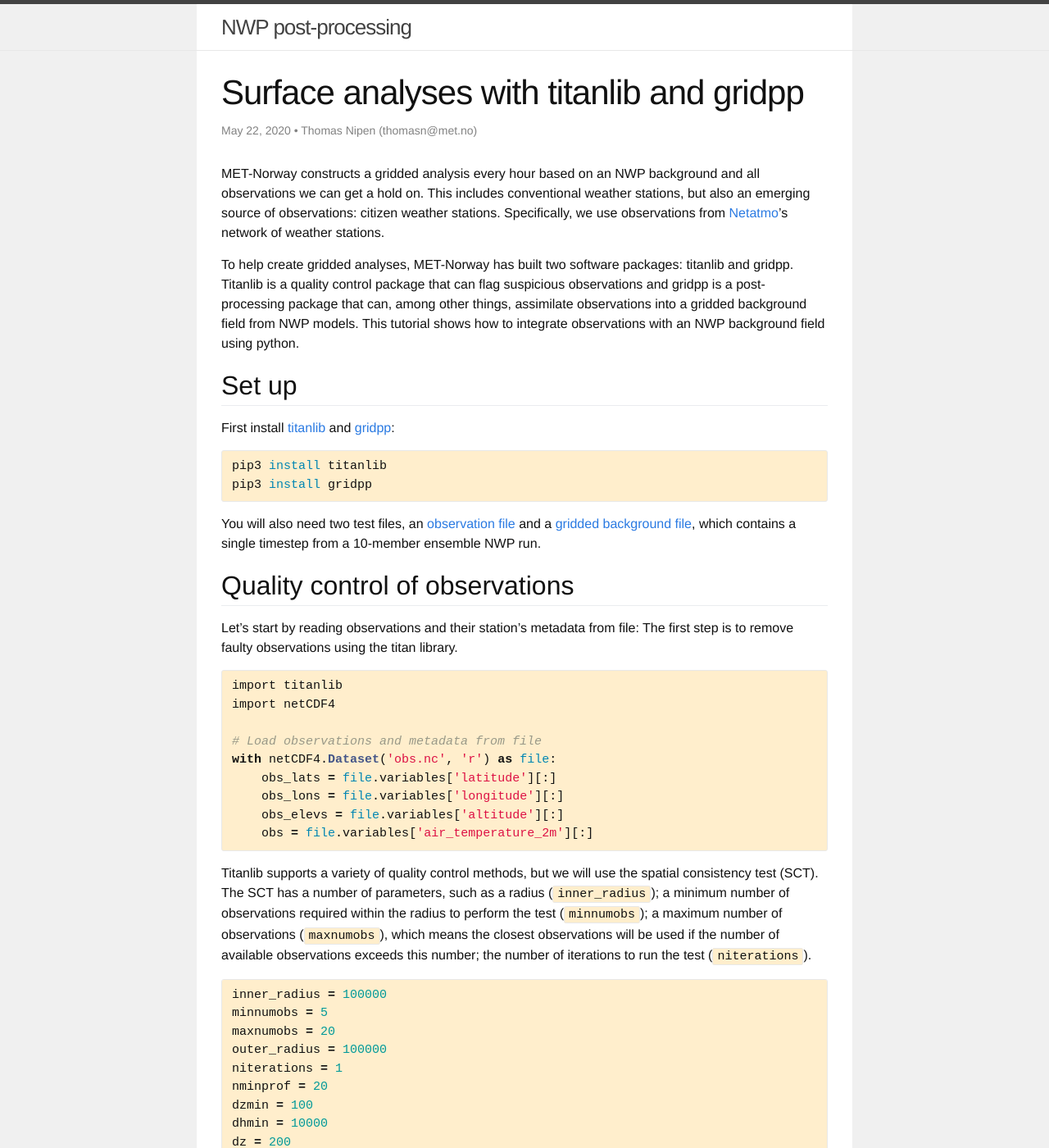
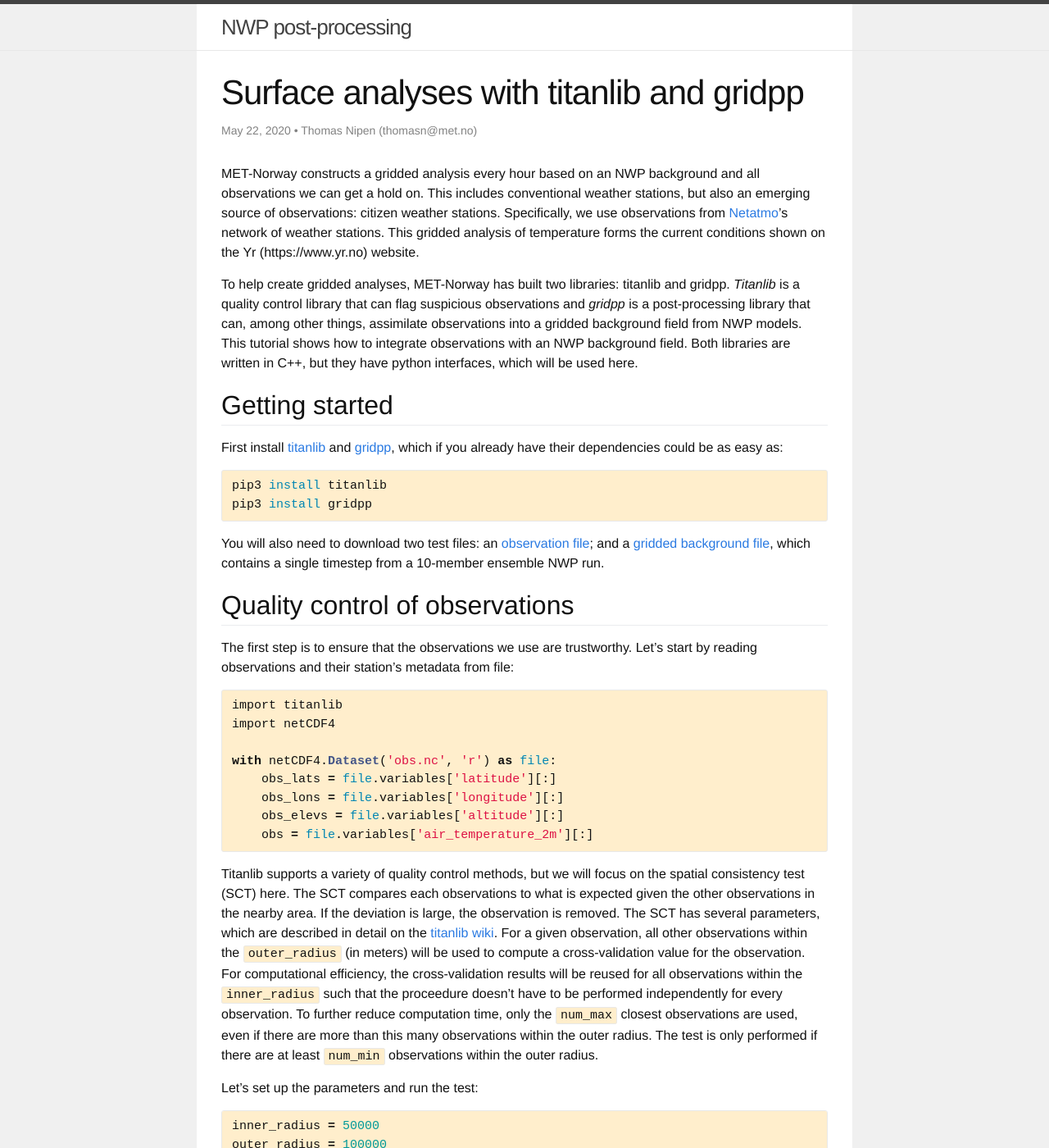
Before and after one commit to tnipen/tnipen.github.io, a Jekyll site: the page built from _posts/2020-05-22-titanlib-gridpp.markdown, in a window 1280 px wide and 1400 px high. Shown: the whole window at 82% size. Built offline with Jekyll 4.4.1, drawn with Linux system fonts in a browser that asks for light colours; some of the changed text lies outside the part shown.

Commit message:
More information

```diff
--- a/_posts/2020-05-22-titanlib-gridpp.markdown
+++ b/_posts/2020-05-22-titanlib-gridpp.markdown
@@ -8,34 +8,39 @@ tags: optimal_interpolation quality_control
 
 MET-Norway constructs a gridded analysis every hour based on an NWP background and all observations we can
 get a hold on. This includes conventional weather stations, but also an emerging source of observations:
-citizen weather stations. Specifically, we use observations from [Netatmo](https://netatmo.com)'s network of weather stations.
+citizen weather stations. Specifically, we use observations from [Netatmo](https://netatmo.com)'s network of
+weather stations. This gridded analysis of temperature forms the current conditions shown on the Yr
+(https://www.yr.no) website.
 
-To help create gridded analyses, MET-Norway has built two software packages: titanlib and gridpp. Titanlib is
-a quality control package that can flag suspicious observations and gridpp is a post-processing package that
-can, among other things, assimilate observations into a gridded background field from NWP models. This
-tutorial shows how to integrate observations with an NWP background field using python.
+To help create gridded analyses, MET-Norway has built two libraries: titanlib and gridpp. *Titanlib* is
+a quality control library that can flag suspicious observations and *gridpp* is a post-processing library
+that can, among other things, assimilate observations into a gridded background field from NWP models. This
+tutorial shows how to integrate observations with an NWP background field. Both libraries are written in C++,
+but they have python interfaces, which will be used here.
 
-## Set up
-First install [titanlib](https://github.com/metno/titanlib) and [gridpp](https://github.com/metno/gridpp):
+## Getting started
+First install [titanlib](https://github.com/metno/titanlib) and [gridpp](https://github.com/metno/gridpp),
+which if you already have their dependencies could be as easy as:
 
 {% highlight bash %}
 pip3 install titanlib
 pip3 install gridpp
 {% endhighlight %}
 
-You will also need two test files, an [observation file](https://thredds.met.no//thredds/fileServer/metusers/thomasn/gridpp/obs.nc) and a [gridded background file](https://thredds.met.no//thredds/fileServer/metusers/thomasn/gridpp/analysis.nc), which contains a single timestep from a 10-member ensemble NWP run.
-
+You will also need to download two test files: an [observation
+file](https://thredds.met.no//thredds/fileServer/metusers/thomasn/gridpp/obs.nc); and a [gridded background
+file](https://thredds.met.no//thredds/fileServer/metusers/thomasn/gridpp/analysis.nc), which contains a
+single timestep from a 10-member ensemble NWP run.
 
 ## Quality control of observations
 
-Let's start by reading observations and their station's metadata from file:
-The first step is to remove faulty observations using the titan library.
+The first step is to ensure that the observations we use are trustworthy. Let's start by reading observations
+and their station's metadata from file:
 
 {% highlight python %}
 import titanlib
 import netCDF4
 
-# Load observations and metadata from file
 with netCDF4.Dataset('obs.nc', 'r') as file:
     obs_lats = file.variables['latitude'][:]
     obs_lons = file.variables['longitude'][:]
@@ -43,30 +48,39 @@ with netCDF4.Dataset('obs.nc', 'r') as file:
     obs = file.variables['air_temperature_2m'][:]
 {% endhighlight %}
 
-Titanlib supports a variety of quality control methods, but we will use the spatial consistency test (SCT).
-The SCT has a number of parameters, such as a radius (`inner_radius`); a minimum number of observations
-required within the radius to perform the test (`minnumobs`); a maximum number of observations (`maxnumobs`),
-which means the closest observations will be used if the number of available observations exceeds
-this number; the number of iterations to run the test (`niterations`).
+Titanlib supports a variety of quality control methods, but we will focus on the spatial consistency test
+(SCT) here. The SCT compares each observations to what is expected given the other observations in the nearby
+area. If the deviation is large, the observation is removed. The SCT has several parameters, which are
+described in detail on the [titanlib wiki](https://github.com/metno/titanlib/wiki/Spatial-consistency-test).
+For a given observation, all other observations within the `outer_radius` (in meters) will be used to compute
+a cross-validation value for the observation. For computational efficiency, the cross-validation results will
+be reused for all observations within the `inner_radius` such that the proceedure doesn't have to be
+performed independently for every observation. To further reduce computation time, only the `num_max` closest
+observations are used, even if there are more than this many observations within the outer radius. The test
+is only performed if there are at least `num_min` observations within the outer radius.
+
+Let's set up the parameters and run the test:
+
 {% highlight python %}
-inner_radius = 100000
-minnumobs = 5
-maxnumobs = 20
+inner_radius = 50000
 outer_radius = 100000
-niterations = 1
-nminprof = 20
+num_min = 5
+num_max = 100
+num_iterations = 1
+num_min_prof = 20
 dzmin = 100
 dhmin = 10000
 dz = 200
-t2pos = [4]
-t2neg = [4]
-eps2 = [0.5]
+t2pos = np.full(len(obs), 4)
+t2neg = np.full(len(obs), 4)
+eps2 = np.full(len(obs), 0.5)
 
-flags, sct, rep = titanlib.sct(obs_lats, obs_lons, obs_elevs, obs, minnumobs, maxnumobs, inner_radius, outer_radius, niterations, nminprof, dzmin, dhmin , dz, t2pos, t2neg, eps2)
+flags, sct, rep = titanlib.sct(obs_lats, obs_lons, obs_elevs, obs, num_min, num_max, inner_radius, outer_radius, num_iterations, num_min_prof, dzmin, dhmin , dz, t2pos, t2neg, eps2)
 {% endhighlight %}
 
-The `flags` array has the same length as the observations and has a `0` denoting observations that passed the
-QC and `1` for those that are flagged. We will only keep the non-flagged observations in the next step:
+The `flags` array now has the same length as the input observations and uses a value of `0` denoting
+observations that passed the test and a value of `1` for those that are flagged. We will only keep the
+non-flagged observations in the next step:
 
 {% highlight python %}
 index_valid_obs = np.where(flags == 0)[0]
@@ -90,13 +104,15 @@ mpl.show()
 {% endhighlight %}
 
 The SCT has identified one fault observation in the southern part of the domain:
+
 ![Result of the quality control]({{ site.url }}/assets/img/titan_sct.png)
 
-## Surface analysis
+## Creating the analysis
 
-Once we have a set of trustworth observations, we can assimilate those into the NWP background. We will first
-use the deterministic optimal interpolation scheme, which takes a single ensemble member. We will take the
-control member, which has index 0 in the background file.
+Once we have a set of trustworth observations, we can assimilate those into the NWP background. Gridpp
+provides a function that performs optimal interpolation (OI), which merges a background field and a set of
+observations, based on their relative accuracies. We will first use the deterministic OI scheme, which takes
+a single ensemble member. We will take the control member, which has index 0 in the background file.
 
 {% highlight python %}
 import gridpp
```
Also changed, not shown: other parts of _posts/2020-05-22-titanlib-gridpp.markdown (+6 -6 lines).
